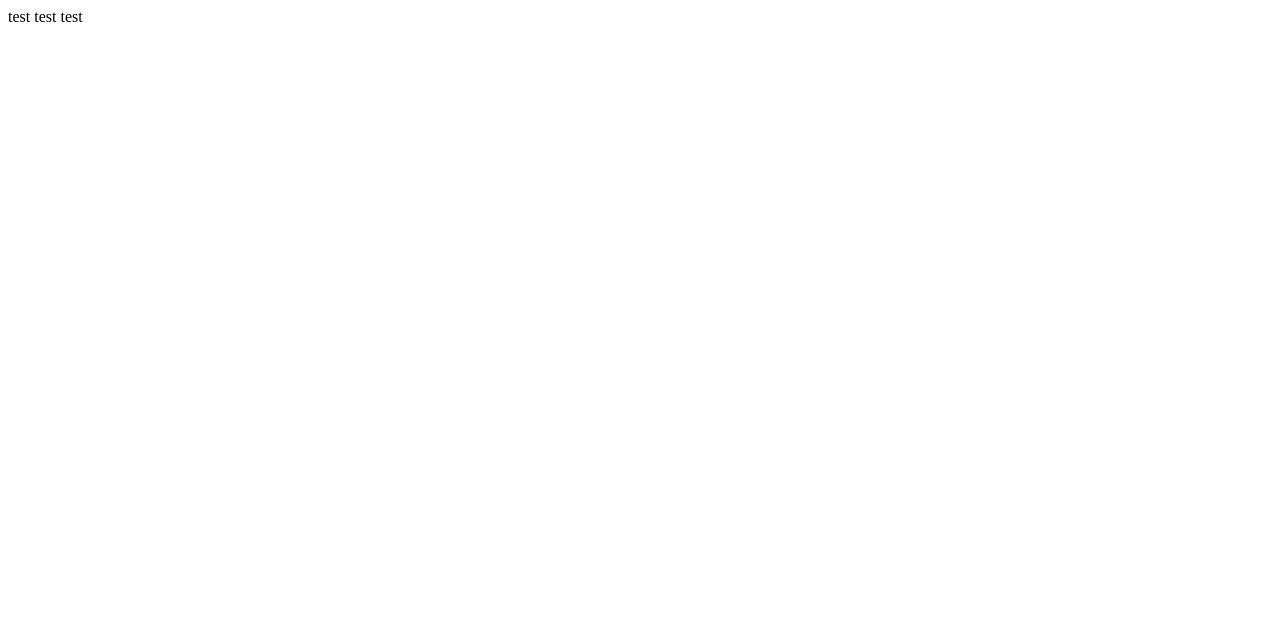
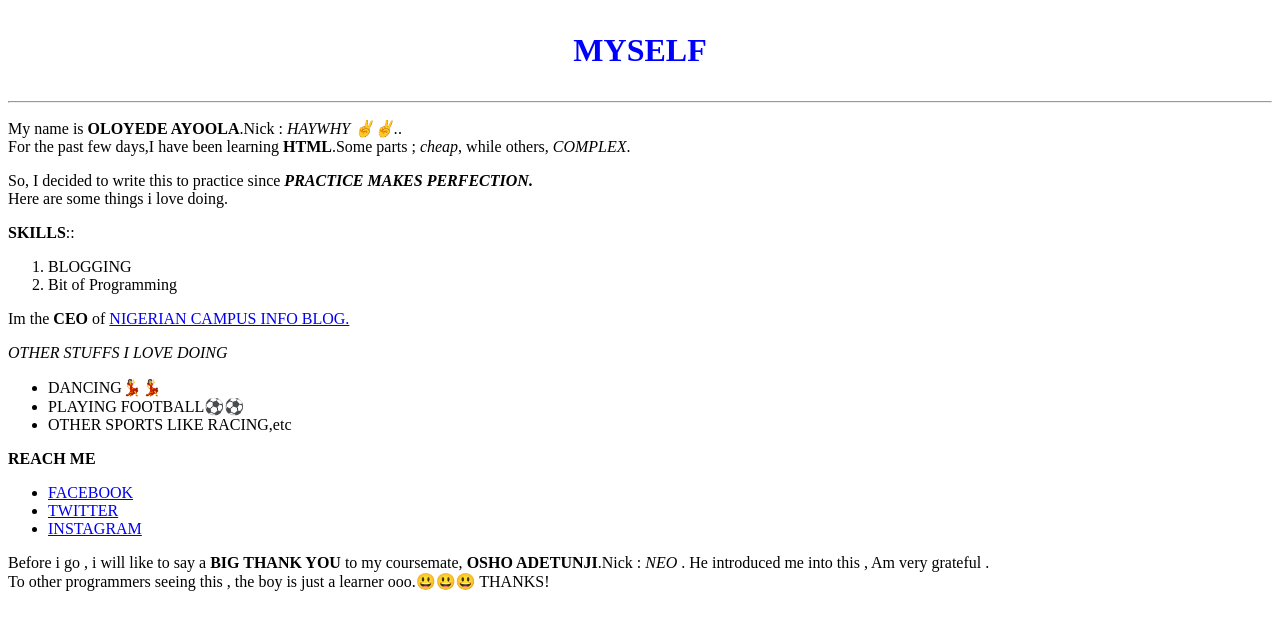
Before and after one commit to bleahh/bleahh.github.io, a plain HTML site: page index.html in a window 1280 px wide. Drawn offline with Linux system fonts and the light colour scheme.

Commit message:
Update index.html

```diff
--- a/index.html
+++ b/index.html
@@ -1 +1,60 @@
-test test test
+<!DOCTYPE html>
+<html>
+    <head>
+
+    </head>
+    <body bgcolor="#FFFFFF">
+    <h1>
+    <font color="#0000FF">
+    <p align="center">
+        MYSELF
+    </p>
+    </font>
+    </h1>
+        <hr>
+        <p>My name is <b>OLOYEDE AYOOLA</b>.Nick : <i>HAYWHY ✌✌.</i>.<br /> For the past few days,I have been learning <b>HTML</b>.Some parts ; <i>cheap</i>, while others, <i>COMPLEX</i>.
+        </p>
+    <p>So, I decided to write this to practice since <b><i>PRACTICE MAKES PERFECTION.</i></b>
+        <br /> Here are some things i love doing.
+    </p>
+        <b>SKILLS</b>::
+      <ol>
+          <li>BLOGGING</li>
+          <li>Bit of Programming</li>
+      </ol>
+      <p>
+          Im the <b>CEO</b> of <a href="http://nigeriancampusinfoblog.wordpress.com"target="_blank">
+          NIGERIAN CAMPUS INFO BLOG.
+      </p>
+      </a>
+      <i>OTHER STUFFS I LOVE DOING</i>
+      <ul>
+    <li>DANCING💃💃</li>
+    <li>PLAYING FOOTBALL⚽⚽</li>
+    <li>OTHER SPORTS LIKE RACING,etc</li>
+      </ul>
+      <p>
+     <b>REACH ME </b>
+     <ul>
+         <li><a href="http://facebook.com/oloyedeayoola.9"target="_blank">
+             FACEBOOK
+             </a>
+         </li>
+         <li><a href="http://twitter.com/haurswaggz"target="_blank">
+             TWITTER
+             </a>
+         </li>
+         <li><a href="http://instagram.com/call_me_haur"target="_blank">
+             INSTAGRAM
+             </a>
+         </li>
+     </ul>
+     </p>
+      <p>
+        Before i go , i will like to say a <b>BIG THANK YOU</b> to my coursemate, <b>OSHO ADETUNJI</b>.Nick : <i>NEO</i> . He introduced me into this , Am very grateful .
+        <br /> To other programmers seeing this , the boy is just a learner ooo.😃😃😃
+        THANKS!
+      </p>
+
+    </body>
+</html>
```
